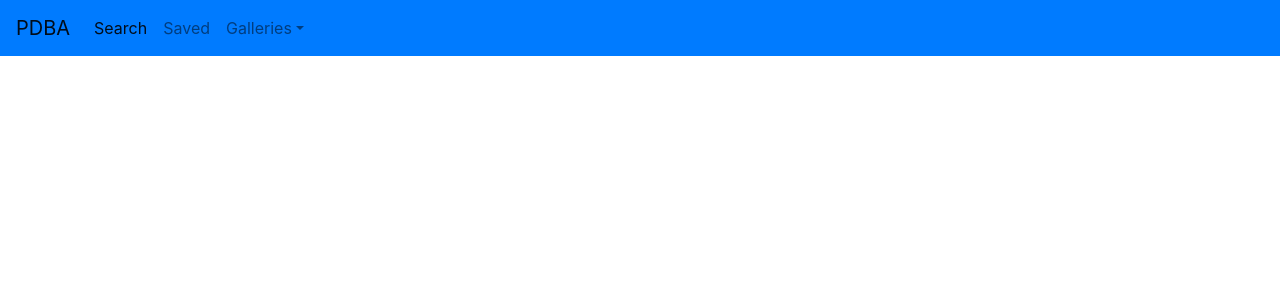
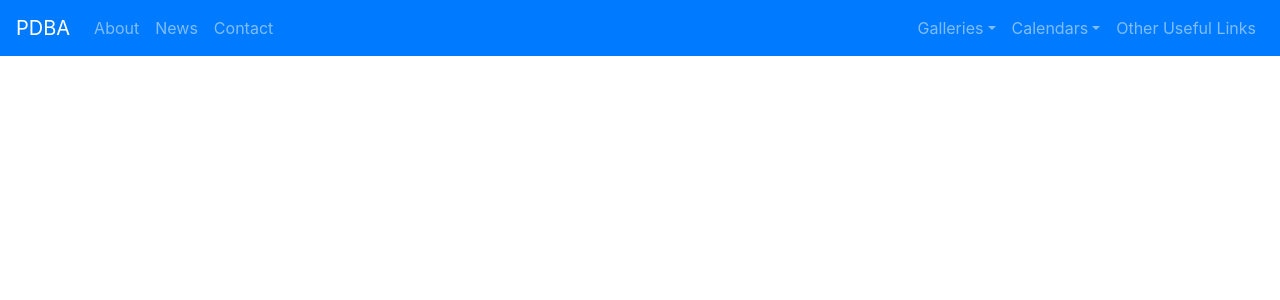
Before and after one commit to WillMcNamara/Project3, a React (Create React App) app in the folder pdba-app/: page / in a window 1280 px wide. Shown: the top 300 px of the page. Built offline with nearby package versions, Linux system fonts and the light colour scheme.

Commit message:
used react bootstrap to create a functional Navbar

```diff
--- a/pdba-app/package.json
+++ b/pdba-app/package.json
@@ -4,6 +4,7 @@
   "private": true,
   "dependencies": {
     "react": "^16.8.6",
+    "react-bootstrap": "^1.0.0-beta.8",
     "react-dom": "^16.8.6",
     "react-router-dom": "^5.0.0",
     "react-scripts": "3.0.1"
--- a/pdba-app/src/App.js
+++ b/pdba-app/src/App.js
@@ -9,7 +9,7 @@ import PracticeCal from "./pages/PracticeCal";
 import BoatCal from "./pages/BoatCal";
 import Links from "./pages/Links";
 import NoMatch from "./pages/NoMatch";
-import Nav from "./components/Nav";
+import Navb from "./components/Nav";
 import Footer from "./components/Footer"
 
 
@@ -17,7 +17,7 @@ function App() {
   return (
     <Router>
       <div>
-        <Nav />
+        <Navb />
         <Switch>
           <Route exact path="/" component={Home} />
           {/* <Route exact path="/News" component={News} />
--- a/pdba-app/src/components/Nav/index.js
+++ b/pdba-app/src/components/Nav/index.js
@@ -1,101 +1,44 @@
 import React, { Component } from "react";
-import { Link } from "react-router-dom";
+import Navbar from "react-bootstrap/Navbar";
+import NavDropdown from "react-bootstrap/NavDropdown";
+import Nav from "react-bootstrap/Nav";
+import "./style.css";
 
-class Nav extends Component {
+class Navb extends Component {
     state = {
         open: false,
-        width: window.innerWidth
+        width: window.innerWidth,
+        dropped: false
     };
-
-    updateWidth = () => {
-        const newState = { width: window.innerWidth };
-
-        if (this.state.open && newState.width > 991) {
-            newState.open = false;
-        }
-
-        this.setState(newState);
-    };
-
-    toggleNav = () => {
-        this.setState({ open: !this.state.open });
-      };
-
-    componentDidMount() {
-        window.addEventListener("resize", this.updateWidth);
-    }
-
-    componentWillUnmount() {
-        window.removeEventListener("resize", this.updateWidth);
-    }
 
     render() {
         return (
-            <nav className="navbar navbar-expand-lg navbar-light bg-primary">
-                <Link className="navbar-brand" to="/">
-                    PDBA
-                </Link>
-                <button
-                    onClick={this.toggleNav}
-                    className="navbar-toggler"
-                    data-toggle="collapse"
-                    data-target="#navbarNav"
-                    aria-controls="navbarNav"
-                    aria-expanded="false"
-                    aria-label="Toggle navigation"
-                    >
-                        <span className="navbar-toggler-icon" />
-                </button>
-                <div className={`${this.state.open ? "" : "collapse "}navbar-collapse`} id="navbarNav">
-                    <ul className="navbar-nav">
-                        <li className="nav-item">
-                            <Link
-                                onClick={this.toggleNav}
-                                className={window.location.pathname === "/" ? "nav-link active" : "nav-link"}
-                                to="/News"
-                            >
-                                Search
-                            </Link>
-                        </li>
-                        <li className="nav-item">
-                            <Link
-                                onClick={this.toggleNav}
-                                className={window.location.pathname === "/saved" ? "nav-link active" : "nav-link"}
-                                to="/Contact"
-                            >
-                                Saved
-                            </Link>
-                        </li>
-                        <li className="nav-item dropdown">
-                            <div className="nav-link dropdown-toggle" id="navbarDropdownMenuLink" data-toggle="dropdown" aria-haspopup="true" aria-expanded="false">
-                            Galleries
-                            </div>
-                            <div className="dropdown-menu" aria-labelledby="navbarDropdownMenuLink">
-                                <div className="dropdown-item" href="#">
-                                <Link
-                                    onClick={this.toggleNav}
-                                    className={window.location.pathname === "/ImgGallery" ? "nav-link active" : "nav-link"}
-                                    to="/ImgGallery"
-                                >
-                                    Saved
-                                </Link>
-                                </div>
-                                <div className="dropdown-item" href="#">
-                                <Link
-                                    onClick={this.toggleNav}
-                                    className={window.location.pathname === "/VidGallery" ? "nav-link active" : "nav-link"}
-                                    to="/VidGallery"
-                                >
-                                    Saved
-                                </Link>
-                                </div>
-                            </div>
-                        </li>
-                    </ul>
-                </div>
-            </nav>
+            <Navbar collapseOnSelect expand="lg" bg="primary" variant="dark">
+                <Navbar.Brand href="/">PDBA</Navbar.Brand>
+                <Navbar.Toggle aria-controls="responsive-navbar-nav" />
+                <Navbar.Collapse id="responsive-navbar-nav">
+                    <Nav className="mr-auto">
+                        <Nav.Link href="/About">About</Nav.Link>
+                        <Nav.Link href="/News">News</Nav.Link>
+                        <Nav.Link href="/Contact">Contact</Nav.Link>
+                    </Nav>
+                    <Nav>
+                        <NavDropdown className="dropDown" title="Galleries" id="collasible-nav-dropdown">
+                            <NavDropdown.Item href="/ImgGallery">Image Gallery</NavDropdown.Item>
+                            <NavDropdown.Divider />
+                            <NavDropdown.Item href="/VidGallery">Video Gallery</NavDropdown.Item>
+                        </NavDropdown>
+                        <NavDropdown className="dropDown" title="Calendars" id="collasible-nav-dropdown">
+                            <NavDropdown.Item href="/PracticeCal">Team Calendar</NavDropdown.Item>
+                            <NavDropdown.Divider />
+                            <NavDropdown.Item href="/BoatCal">Boat Singout</NavDropdown.Item>
+                        </NavDropdown>
+                        <Nav.Link href="/Links">Other Useful Links</Nav.Link>
+                    </Nav>
+                </Navbar.Collapse>
+            </Navbar>
         );
     }
 }
 
-export default Nav;
+export default Navb;
```
Also changed, not shown: pdba-app/src/components/Nav/style.css (added), 1 other file (tests, documents, lock files or other folders).
